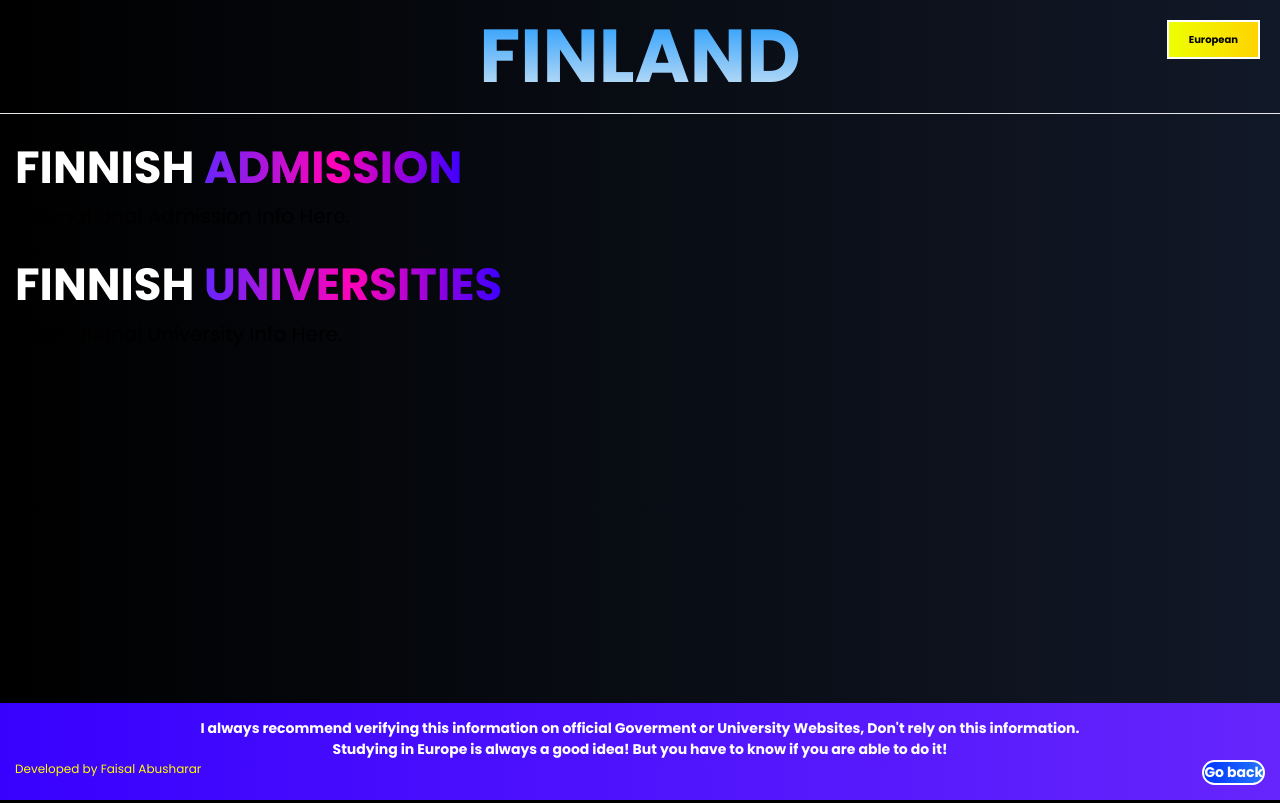
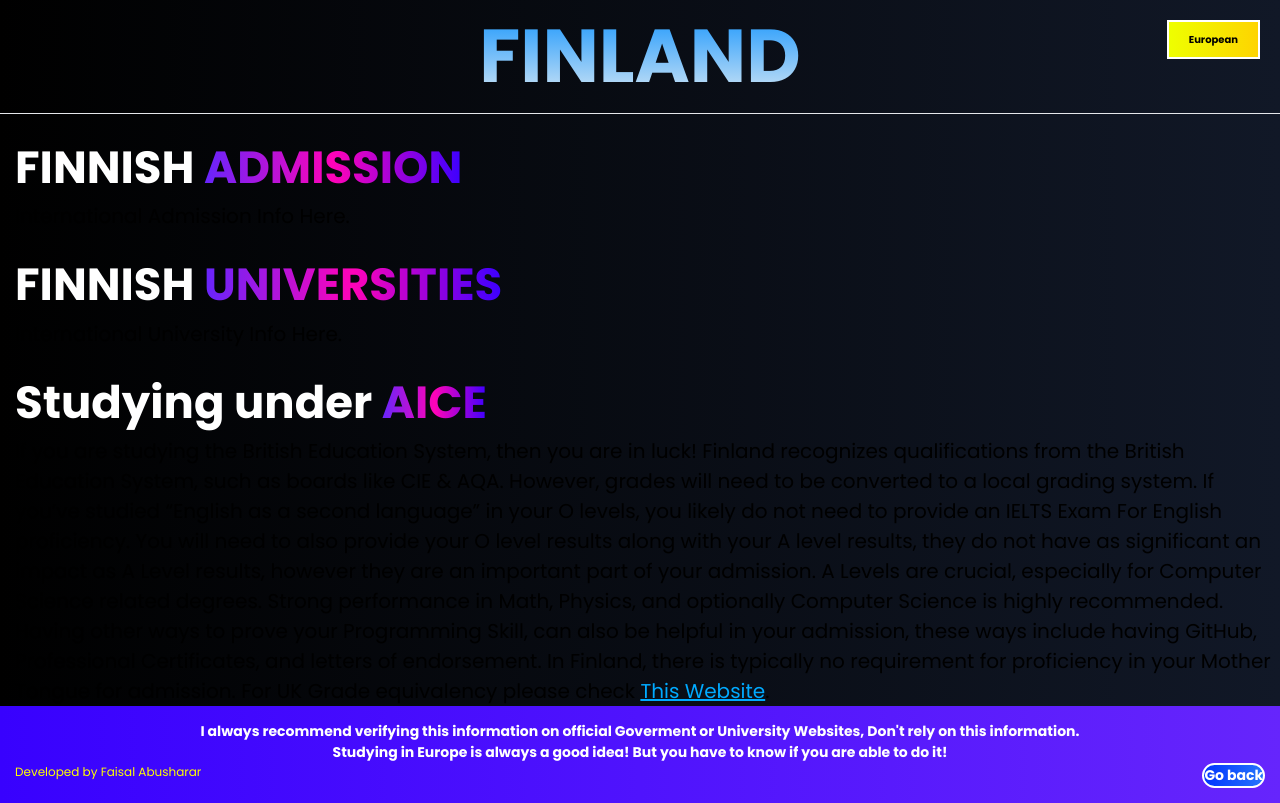
Before and after one commit to FaisalAbusharar/europe-university-info, a Next.js app: page /countries/finland in a window 1280 px wide. Both pictures are taken after a click on the button "International". Built offline with nearby package versions, Linux system fonts and the light colour scheme.

Commit message:
added AICE info bc im AICE

```diff
--- a/src/app/components/country.jsx
+++ b/src/app/components/country.jsx
@@ -2,11 +2,18 @@
 
 import {Poppins } from 'next/font/google';
 import Link from 'next/link';
-import { useState } from 'react';
+import React, { useState } from 'react';
 
 const poppins = Poppins({ subsets: ['latin'], weight: ['400', '700'] })
 
-const Country = ({countryName, countryNameOptional, admissionInformation,internationalAdmissionInformation, universityInformation,internationalUniversityInformation, footerInformation, titleColor1, titleColor2})=> {
+const Country = ({countryName, countryNameOptional,
+    admissionInformation,
+    internationalAdmissionInformation,
+    universityInformation,
+    internationalUniversityInformation,
+    footerInformation,
+    titleColor1, titleColor2,
+    AICE= ""   })=> {
     const titleStyle = {
         background: `linear-gradient(to bottom, ${titleColor1}, ${titleColor2})`,
         WebkitBackgroundClip: 'text',
@@ -18,6 +25,7 @@ const Country = ({countryName, countryNameOptional, admissionInformation,interna
     const handleToggle = () => {
         setInternational(!isInternational);
     }
+
 
     return (
 
@@ -32,6 +40,8 @@ const Country = ({countryName, countryNameOptional, admissionInformation,interna
                 <p id="InfoBody">{isInternational ? internationalAdmissionInformation : admissionInformation}</p>
                 <h2 id="Subtitle-Left">{countryNameOptional} <p id="gradient-sub">UNIVERSITIES</p>    </h2>
                 <p id="InfoBody">{isInternational ? internationalUniversityInformation : universityInformation}</p>
+                <h2 id="Subtitle-Left">{isInternational ? (<>Studying under <p id="gradient-sub">AICE</p> </>) : ("")}</h2>
+                <p id="InfoBody">{isInternational ? AICE : ""}</p>
             </div>
 
             <div className="footer-container">
--- a/src/app/countries/finland/page.tsx
+++ b/src/app/countries/finland/page.tsx
@@ -1,5 +1,19 @@
 import Country from '../../components/country';
 import './finland.css'
+
+/* Information Area */
+
+
+/* Information Area */
+
+const AICEINFO = (
+    <>
+        If you are studying the British Education System, then you are in luck! Finland recognizes qualifications from the British Education System, such as boards like CIE & AQA. However, grades will need to be converted to a local grading system. If you’ve studied “English as a second language” in your O levels, you likely do not need to provide an IELTS Exam For English proficiency. You will need to also provide your O level results along with your A level results, they do not have as significant an impact as A Level results, however they are an important part of your admission. A Levels are crucial, especially for Computer Science related degrees. Strong performance in Math, Physics, and optionally Computer Science is highly recommended. Having other ways to prove your Programming Skill, can also be helpful in your admission, these ways include having GitHub, Professional Certificates, and letters of endorsement. In Finland, there is typically no requirement for proficiency in your Mother Tongue for admission. For UK Grade equivalency please check <a href="https://voidy.xyz" target="_blank" rel="noopener noreferrer" id="hyperlink">This Website</a>.
+    </>
+);
+
+
+
 
 
 const Finland = () => {
@@ -12,14 +26,15 @@ const Finland = () => {
         internationalUniversityInformation: "International University Info Here.",
         footerInformation: "I always recommend verifying this information on official Goverment or University Websites, Don't rely on this information.",
         titleColor1: "#018cfe",
-        titleColor2: "#eff2f3"
+        titleColor2: "#eff2f3",
+        AICE: AICEINFO
     }
     return (
         <div>
             <Country countryName={CountryInformation.countryName} countryNameOptional={CountryInformation.countryNameOptional}
             admissionInformation={CountryInformation.admissionInformation} internationalAdmissionInformation={CountryInformation.internationalAdmissionInformation}
              universityInformation={CountryInformation.universityInformation} internationalUniversityInformation={CountryInformation.internationalUniversityInformation}
-            footerInformation={CountryInformation.footerInformation} titleColor1={CountryInformation.titleColor1} titleColor2={CountryInformation.titleColor2}
+            footerInformation={CountryInformation.footerInformation} titleColor1={CountryInformation.titleColor1} titleColor2={CountryInformation.titleColor2} AICE={CountryInformation.AICE}
             ></Country>
         </div>
     )
--- a/src/app/countries/germany/page.tsx
+++ b/src/app/countries/germany/page.tsx
@@ -20,7 +20,7 @@ const Finland = () => {
         <Country countryName={CountryInformation.countryName} countryNameOptional={CountryInformation.countryNameOptional}
         admissionInformation={CountryInformation.admissionInformation} internationalAdmissionInformation={CountryInformation.internationalAdmissionInformation}
          universityInformation={CountryInformation.universityInformation} internationalUniversityInformation={CountryInformation.internationalUniversityInformation}
-        footerInformation={CountryInformation.footerInformation} titleColor1={CountryInformation.titleColor1} titleColor2={CountryInformation.titleColor2}
+        footerInformation={CountryInformation.footerInformation} titleColor1={CountryInformation.titleColor1} titleColor2={CountryInformation.titleColor2} AICE={""}
         ></Country>
     </div>
     )
```
